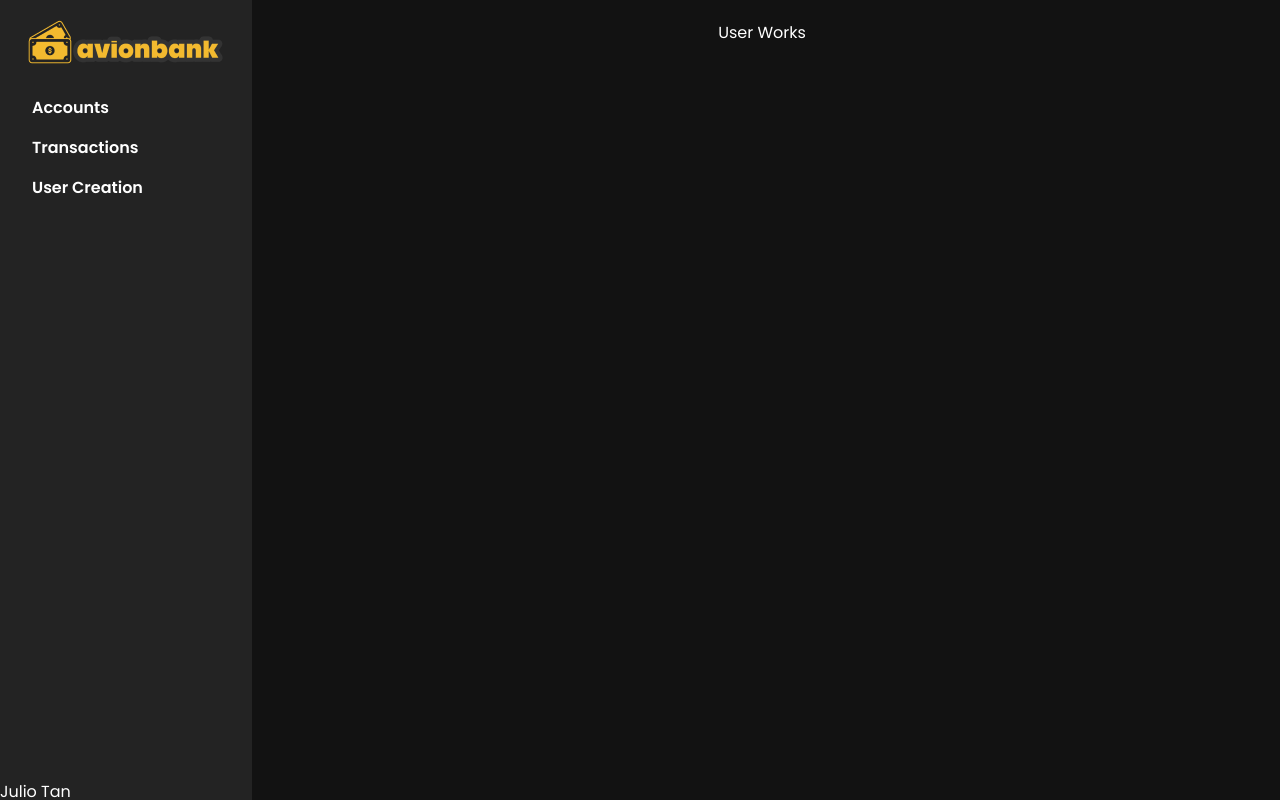
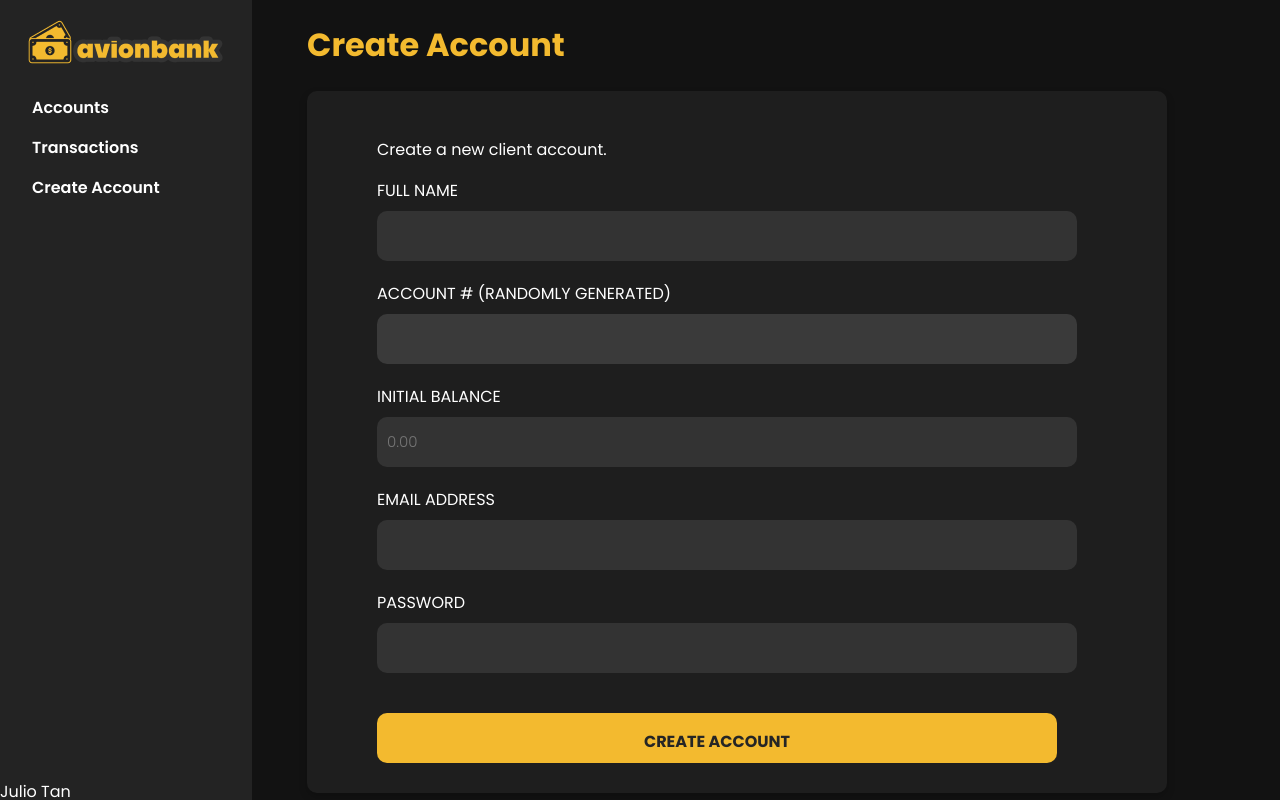
Before and after one commit to mishabalos/banking-app, a React (Create React App) app: page /userCreation in a window 1280 px wide. Built offline with nearby package versions, Linux system fonts and the light colour scheme; a web font is replaced by a local one.

Commit message:
Misha's changes

```diff
--- a/package.json
+++ b/package.json
@@ -3,6 +3,9 @@
   "version": "0.1.0",
   "private": true,
   "dependencies": {
+    "@emotion/react": "^11.13.0",
+    "@emotion/styled": "^11.13.0",
+    "@mui/material": "^5.16.7",
     "@testing-library/jest-dom": "^5.17.0",
     "@testing-library/react": "^13.4.0",
     "@testing-library/user-event": "^13.5.0",
--- /dev/null
+++ b/src/assets/data/bankUserAccounts.json
@@ -0,0 +1,14 @@
+[
+    {
+        "accountNumber": "1234567890",
+        "accountName": "AGUAS, JULIUS TROY C.",
+        "email": "aguas.troy42@gmail.com",
+        "totalBalance": "1,000,000.00"
+    },
+    {
+        "accountNumber": "9876543210",
+        "accountName": "ABALOS, MISHAELA C.",
+        "email": "abalos.mishaela@gmail.com",
+        "totalBalance": "500,000.00"
+    }
+]
--- a/src/assets/data/bankUsers.json
+++ /dev/null
@@ -1,14 +0,0 @@
-[
-    {
-        "accountNumber": "123456789",
-        "name": "Julius Troy Aguas",
-        "email": "aguas.troy42@gmail.com",
-        "totalBalance": "10000"
-    },
-    {
-        "accountNumber": "987654321",
-        "name": "Mishaela Abalos",
-        "email": "abalos.mishaela@gmail.com",
-        "totalBalance": "5000"
-    }
-]
--- a/src/components/SideNav/SideNav.jsx
+++ b/src/components/SideNav/SideNav.jsx
@@ -13,7 +13,7 @@ const SideNav = () => {
       <ul>
         <li><a href="/home">Accounts</a></li>
         <li><a href="/transaction">Transactions</a></li>
-        <li><a href="/usercreation">User Creation</a></li>
+        <li><a href="/usercreation">Create Account</a></li>
       </ul>
       </div>
       <div className='sidenav-account'>
--- a/src/pages/home-page/Home.css
+++ b/src/pages/home-page/Home.css
@@ -7,26 +7,71 @@ body {
     color: #fff;
 }
 
-h1 {
-    font-family: "Poppins", sans-serif;
+.homeHeader {
     font-weight: 700;
     font-style: normal;
     color: #F3BA2F;
-    text-align: center;
+    text-align: left;
 }
 
 .bankUsers-box  {
     background-color: #1e1e1e;
     border-radius: 8px;
     box-shadow: 0 4px 8px rgba(0, 0, 0, 0.2);
-    text-align: center;
+    /* padding: 32px; */
 }
 
-h2, p {
+.accountName, .accountDetails {
     color: #FFFFFF;
+    text-align: left;
+    font-weight: 600;
+    font-style: normal;
+    padding-left: 32px;
 }
 
-/* Transaction.css */
+.accountName {
+    font-size: 20px;
+    padding-top: 32px;
+}
+
+.accountDetails {
+    margin-bottom: 0;
+    padding-top: 5px;
+}
+
+.accounth3 {
+    margin: 0px;
+    font-size: 15px;
+}
+
+.accountTotalBalance {
+    display: flex;
+    flex-direction: row;
+    justify-content: flex-end;
+    align-items: center;
+    text-align: right;
+    font-weight: 400;
+    font-style: normal;
+    padding-right: 32px;
+    margin-top: 0px;
+    height: 70px;
+}
+
+.accountTotalHeader{
+    font-size: 15px;
+}
+
+.accountDisplayBalance {
+    font-size: 20px;
+    color: #F3BA2F;
+    padding-left: 10px;
+    font-weight: 600;
+    font-style: normal;
+}
+
+
+
+/* page css */
 
 .home-container {
     display: flex;
--- a/src/pages/home-page/Home.jsx
+++ b/src/pages/home-page/Home.jsx
@@ -1,5 +1,5 @@
 import React from 'react';
-import bankUsers from '../../assets/data/bankUsers.json';
+import bankUsers from '../../assets/data/bankUserAccounts.json';
 import SideNav from '../../components/SideNav/SideNav';
 import './Home.css';
 
@@ -10,13 +10,18 @@ const Home = () => {
         <SideNav />
       </div>
       <div className="page-content">
-        <h1>Accounts</h1>
+        <h1 className="homeHeader">Accounts</h1>
         {bankUsers.map((account, index) => (
           <div className="bankUsers-box" key={index}>
-            <h2>Account Number: {account.accountNumber}</h2>
-            <p>{account.accountName}</p>
-            <p>{account.email}</p>
-            <p className="totalBalance">Total Balance: {account.totalBalance}</p>
+            <h2 className="accountName">{account.accountName}</h2>
+            <div className="accountDetails">
+              <h3 className="accounth3">{account.accountNumber}</h3>
+              <h3 className="accounth3">{account.email}</h3>
+            </div>
+              <div className="accountTotalBalance">
+                <p className="accountTotalHeader">TOTAL BALANCE:</p>
+                <p className="accountDisplayBalance">₱{account.totalBalance}</p>
+              </div>
           </div>
         ))}
       </div>
--- a/src/pages/login-page/Login.css
+++ b/src/pages/login-page/Login.css
@@ -30,7 +30,7 @@ body {
     margin-bottom: 1rem;
 }
 
-h2 {
+.loginGreeting {
     margin: 0;
     font-size: 40px;
     color: #ffc107;
@@ -39,7 +39,7 @@ h2 {
     font-style: normal;
 }
 
-h3 {
+.loginAction {
     margin: 0;
     margin-bottom: 2rem;
     font-size: 35px;
--- a/src/pages/login-page/Login.jsx
+++ b/src/pages/login-page/Login.jsx
@@ -19,8 +19,8 @@ const Login = () => {
     <div className="login-container">
         <div className="login-box">
             <img src={logo} alt="Avion Bank Logo" className="logo" />
-            <h2>Welcome Back!</h2>
-            <h3>Let's Sign You In.</h3>
+            <h2 className="loginGreeting">Welcome Back!</h2>
+            <h3 className="loginAction">Let's Sign You In.</h3>
             <form onSubmit={handleSubmit}>
                 <input type="email" placeholder="Email Address" required />
                 <input type="password" placeholder="Password" required />
--- a/src/pages/transaction-page/Transaction.jsx
+++ b/src/pages/transaction-page/Transaction.jsx
@@ -1,16 +1,39 @@
-import React from 'react';
+import React, { useState } from 'react';
 import SideNav from '../../components/SideNav/SideNav';
-import './Transaction.css'; // Importing the CSS file
+import ToggleButtonGroup from '@mui/material/ToggleButtonGroup';
+import ToggleButton from '@mui/material/ToggleButton';
+// import './Transaction.css';
 
 const Transaction = () => {
+  const [alignment, setAlignment] = useState('web');
+
+  const handleChange = (event, newAlignment) => {
+    if (newAlignment !== null) {
+      setAlignment(newAlignment);
+    }
+  };
+
   return (
     <div className="transaction-container">
       <div className="sidenav-container">
         <SideNav />
       </div>
 
-      <div className="page-content">
-        hello
+      <div className="transaction-page-content">
+        <div className='transaction-header'>
+          <h1>Transactions</h1>
+          <ToggleButtonGroup
+            color="primary"
+            value={alignment}
+            exclusive
+            onChange={handleChange}
+            aria-label="Platform"
+          >
+            <ToggleButton value="web">Web</ToggleButton>
+            <ToggleButton value="android">Android</ToggleButton>
+            <ToggleButton value="ios">iOS</ToggleButton>
+          </ToggleButtonGroup>
+        </div>
       </div>
     </div>
   );
--- a/src/pages/user-creation-page/UserCreation.css
+++ b/src/pages/user-creation-page/UserCreation.css
@@ -1,5 +1,91 @@
-/* Transaction.css */
+.create-content {
+  display: flex;
+  flex-direction: column;
+  justify-content: flex-start;
+  padding-left: 55px;
+}
 
+.createrHeader {
+  font-weight: 700;
+  font-style: normal;
+  color: #F3BA2F;
+  text-align: left;
+}
+
+.createTitle {
+  padding-left: 40px;
+}
+
+.create-box  {
+  background-color: #1e1e1e;
+  border-radius: 10px;
+  box-shadow: 0 4px 8px rgba(0, 0, 0, 0.2);
+  padding: 30px;
+  display: flex;
+  flex-direction: column;
+  align-items: flex-start;
+  width: 800px;
+}
+
+.createForm {
+  padding-left: 40px;
+  width: 100%;
+}
+
+.createLabels {
+  text-align: left;
+  margin-bottom: 8px;
+  color: #ffffff;
+}
+
+.createInput {
+  border-radius: 10px;
+  width: 680px;
+  height: 30px;
+  margin-right: 60px;
+  margin-bottom: 20px;
+  padding: 10px;
+  background-color: #333333;
+  color: #ffffff;
+  border: none;
+}
+
+.createInput[readonly] {
+  background-color: #3a3a3a;
+}
+
+.createButton {
+  border-radius: 10px;
+  margin-top: 20px;
+  width: 680px;
+  height: 50px;
+  background-color: #F3BA2F;
+  color: #252525;
+  border: none;
+  cursor: pointer;
+  font-weight: bold;
+  font-size: 16px;
+}
+
+.createButton:hover {
+  background-color: #ffb300;
+}
+
+.userCreation-container {
+    display: flex;
+    height: 100vh;
+}
+
+.sidenav-container {
+    width: 252px;
+}
+
+.page-content {
+    width: calc(100% - 252px);
+    padding: 20px;
+}
+
+/*  */
 .userCreation-container {
     display: flex;
     height: 100vh;
--- a/src/pages/user-creation-page/UserCreation.jsx
+++ b/src/pages/user-creation-page/UserCreation.jsx
@@ -1,18 +1,43 @@
 import React from 'react';
 import SideNav from '../../components/SideNav/SideNav';
-import './UserCreation.css'
+import './UserCreation.css'; // Importing the CSS file
 
 const UserCreation = () => {
   return (
     <div className="userCreation-container">
-    <div className="sidenav-container">
-      <SideNav />
+      <div className="sidenav-container">
+        <SideNav />
+      </div>
+
+      <div className="create-content">
+        <h1 className="createrHeader">Create Account</h1>
+
+        <div className="create-box">
+          <p className="createTitle">Create a new client account.</p>
+          <form className="createForm">
+            <label className="createLabels">FULL NAME</label>
+            <input className="createInput" type="text" required></input>
+
+            <label className="createLabels">ACCOUNT # (RANDOMLY GENERATED)</label>
+            <input className="createInput"
+              type="text"
+              // value={accountNumber}
+              readOnly></input>
+
+            <label className="createLabels">INITIAL BALANCE</label>
+            <input className="createInput" type="number" placeholder="0.00"></input>
+
+            <label className="createLabels">EMAIL ADDRESS</label>
+            <input className="createInput" type="email" required></input>
+
+            <label className="createLabels">PASSWORD</label>
+            <input className="createInput" type="password" required></input>
+
+            <button className="createButton" type="submit">CREATE ACCOUNT</button>
+          </form>
+        </div>
+      </div>
     </div>
-
-    <div className="page-content">
-      User Works
-    </div>
-  </div>
   );
 };
 
```
Also changed, not shown: src/components/Users/Users.jsx (added, +24 -0 lines), 1 other file (tests, documents, lock files or other folders).
